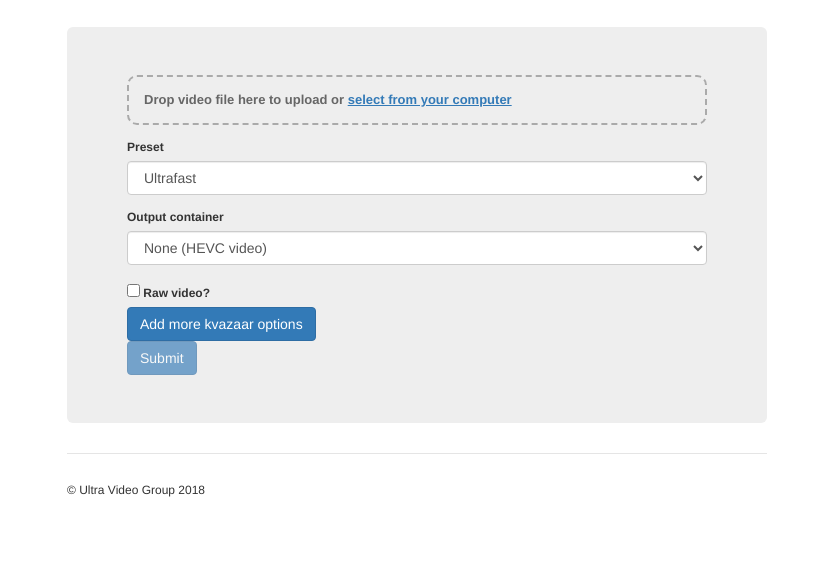
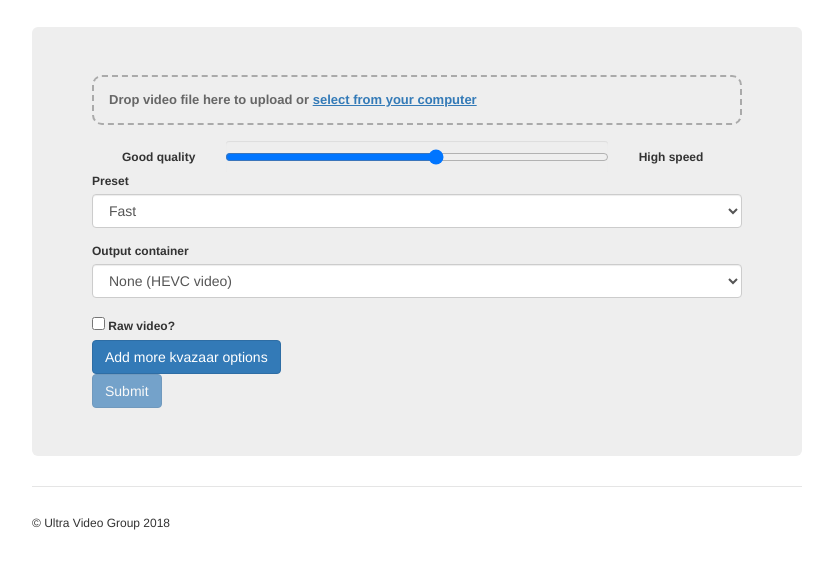
Before and after one commit to ultravideo/cloud-encoder, a website: page public/index.html in a window 1280 px wide. Shown: the part 208-776 px from the top of the page, without its empty margins (223-1056 px from the left). Drawn offline with nearby package versions, Linux system fonts and the light colour scheme; files whose address does not match are found by name.

Commit message:
Add ability to choose between video quality and encoding speed

```diff
--- a/public/frontend.js
+++ b/public/frontend.js
@@ -405,6 +405,13 @@ $("#bitDepthValue").focusout(function() {
     validateBithDepth($("#bitDepthValue").val());
 });
 
+$("#presetDropDown").change(function() {
+    $("#presetSlider").val($("#presetDropDown").val());
+});
+
+$("#presetSlider").change(function() {
+    $("#presetDropDown").val($("#presetSlider").val());
+});
 
 // ------------------------------- Resumablejs stuff -------------------------------
 r.on('fileAdded', function(file){
--- a/public/index.html
+++ b/public/index.html
@@ -63,13 +63,34 @@
 				<div class="form-group">
 					<div id="resumableUpload" class="resumable-drop">
 						Drop video file here to upload or <a class="resumable-browse"><u>select from your computer</u></a>
-					</div><br>
+					</div>
+				</div>
+
+				<div class="container">
+					<div class="col col-md-2">
+						<label>Good quality</label>
+					</div>
+					<div class="col col-md-8">
+						<input type="range" min="1" max="10" id="presetSlider" class="form-control"/>
+					</div>
+					<div class="col col-md-2 mt-10">
+						<label>High speed</label>
+					</div>
+				</div>
+
+				<div class="form-group">
 					<label>Preset</label>
-					<select class="form-control kvz_options" name="preset">
-						<option value="ultrafast">Ultrafast</option>
-						<option value="superfast">Superfast</option>
-						<option value="medium">Medium</option>
-						<option value="placebo">Placebo</option>
+					<select class="form-control kvz_options" id="presetDropDown" name="preset">
+						<option value="10">Ultrafast</option>
+						<option value="9">Superfast</option>
+						<option value="8">Veryfast</option>
+						<option value="7">Faster</option>
+						<option value="6" selected>Fast</option>
+						<option value="5">Medium</option>
+						<option value="4">Slow</option>
+						<option value="3">Slower</option>
+						<option value="2">Veryslow</option>
+						<option value="1">Placebo</option>
 					</select><br>
 					<label>Output container</label>
 					<select class="form-control kvz_options" name="container">
--- a/public/jumbotron-narrow.css
+++ b/public/jumbotron-narrow.css
@@ -34,7 +34,7 @@ body {
 /* Customize container */
 @media (min-width: 768px) {
   .container {
-    max-width: 730px;
+    max-width: 800px;
   }
 }
 .container-narrow > hr {
@@ -46,22 +46,14 @@ body {
   border-bottom: 1px solid #e5e5e5;
 }
 
-/* .requests { */
-/*   text-align: center; */
-/* } */
+.requests {
+  text-align: center;
+}
 
-/* .jumbotron .btn { */
-/*   font-size: 21px; */
-/*   padding: 14px 24px; */
-/* } */
+.container > div > label {
+	margin-top: 10px;
+}
 
-/* Supporting marketing content */
-.marketing {
-  margin: 40px 0;
-}
-.marketing p + h4 {
-  margin-top: 28px;
-}
 
 /* Responsive: Portrait tablets and up */
 @media screen and (min-width: 768px) {
```
Also changed, not shown: app/socket.js (+13 -11 lines).
